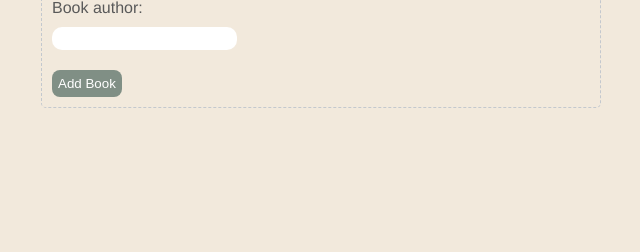
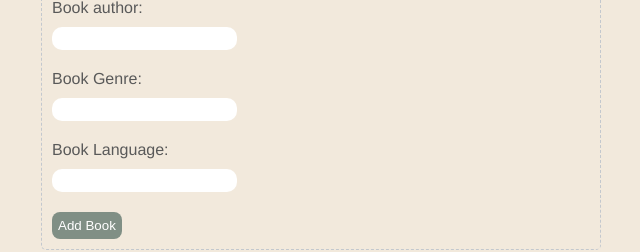
Before and after one commit to alexquar/U-books, a Vue app: page / in a window 1280 px wide. Shown: the part 248-500 px from the top of the page, without its empty margins (319-959 px from the left). Built offline with nearby package versions, Linux system fonts and the light colour scheme; no server answers; the database is empty; sample sign-in values are in the browser's storage.

Commit message:
improve info about books

```diff
--- a/src/components/CreateBookForm.vue
+++ b/src/components/CreateBookForm.vue
@@ -8,6 +8,11 @@
     <label for="author">Book author:</label>
     <input type="text" name="author" v-model="author" required>
 
+    <label for="author">Book Genre:</label>
+    <input type="text" name="author" v-model="genre" required>
+
+    <label for="author">Book Language:</label>
+    <input type="text" name="author" v-model="language" required>
     <button>Add Book</button>
   </form>
 </template>
@@ -20,16 +25,20 @@ import getUser from '../composables/getUser'
 export default {
   setup() {
     const title = ref('')
+    const genre = ref('')
     const author = ref('')
+    const language = ref('')
     const {user} = getUser()
     const handleSubmit = async () => {
       const colRef = collection(db,'books')
-     await addDoc(colRef, {title : title.value, author : author.value, isFav : false, userUid : user.value.uid })
+     await addDoc(colRef, {title : title.value, author : author.value, isFav : false, userUid : user.value.uid, language: language.value, genre: genre.value })
       title.value = ''
       author.value = ''
+      genre.value = ''
+      language.value =''
     }
 
-    return { handleSubmit, title, author }
+    return { handleSubmit, title, author, genre, language}
   }
 }
 </script>
```
